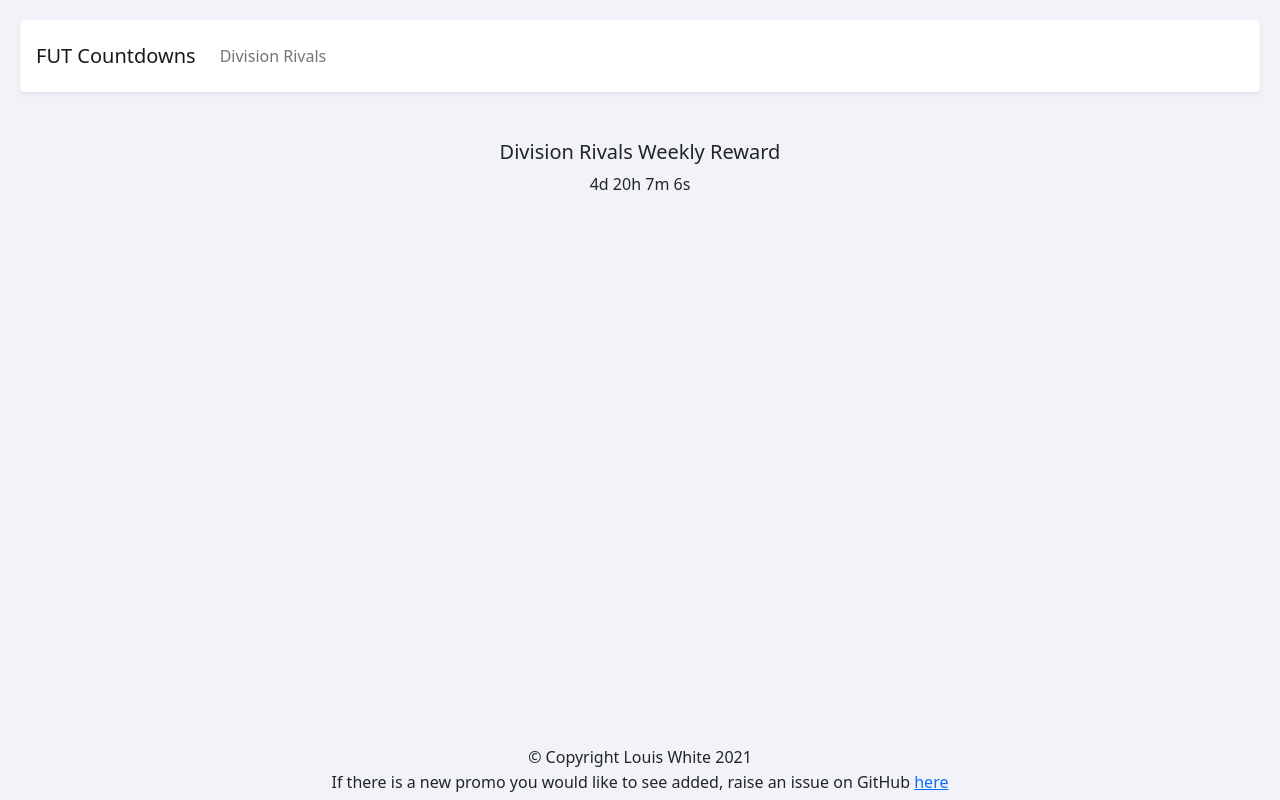
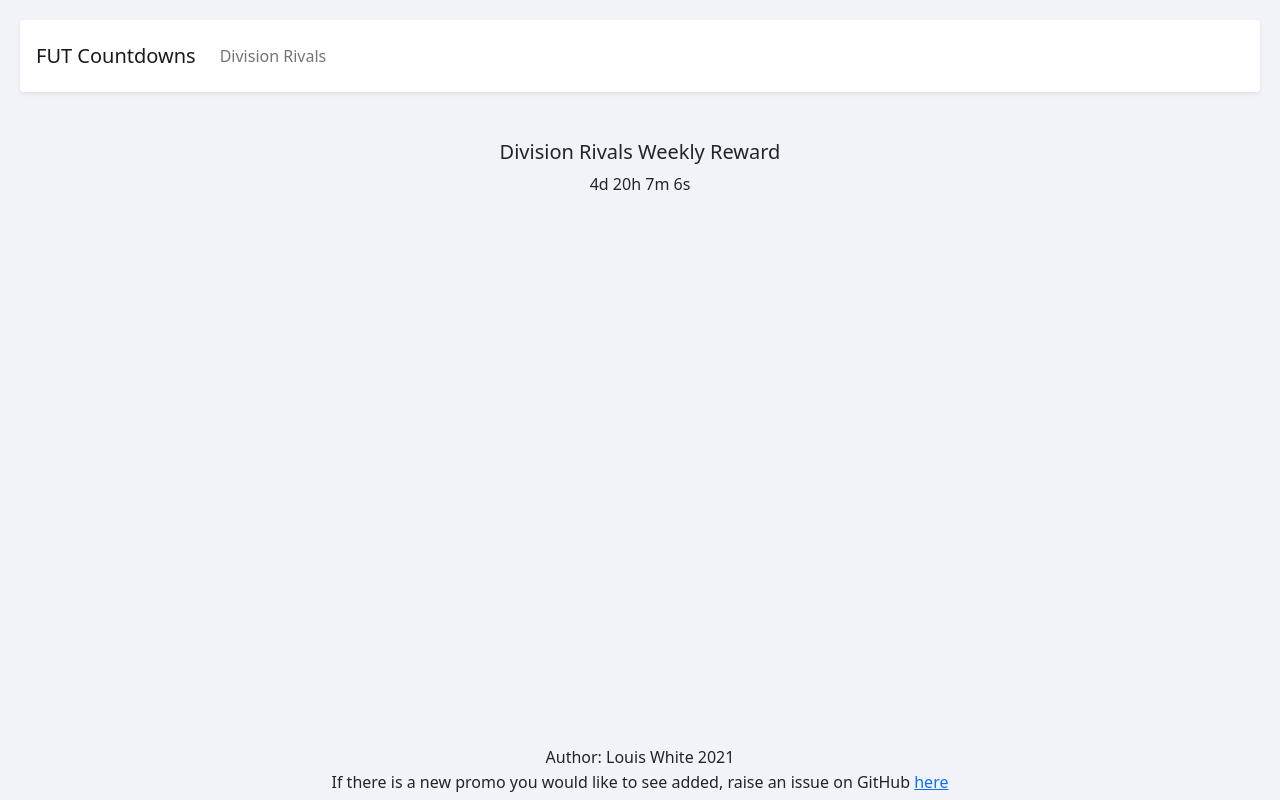
Before and after one commit to LouisWhite15/fut-countdowns, a React (Create React App) app: page /division-rivals in a window 1280 px wide. Built offline with nearby package versions, Linux system fonts and the light colour scheme.

Commit message:
feat: updated footer content

```diff
--- a/src/components/layout/footer.tsx
+++ b/src/components/layout/footer.tsx
@@ -8,7 +8,7 @@
   return (
     <footer className='footer'>
       <div>
-        <p>&copy; Copyright Louis White 2021</p>
+        <p>Author: Louis White 2021</p>
         <p>If there is a new promo you would like to see added, raise an issue on GitHub <a href='https://github.com/LouisWhite15/fut-countdowns' rel='noreferrer'>here</a></p>
       </div>
     </footer>
```
